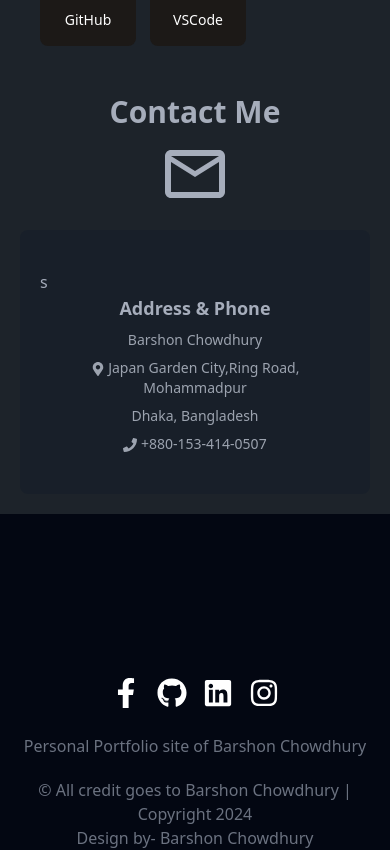
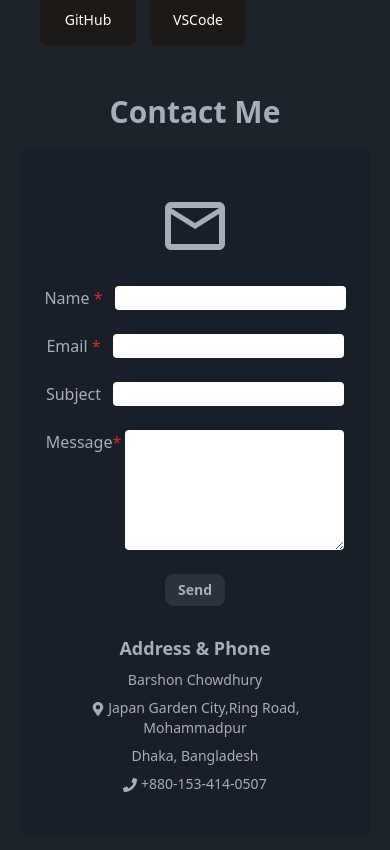
Before and after one commit to Barshonwebdev/Barshon-Portfolio, a React (Vite) app: page / in a window 390 px wide. Shown: the part 2760-3610 px from the top of the page. Built offline with nearby package versions, Linux system fonts and the light colour scheme.

Commit message:
contact section design (complete + responsive)

```diff
--- a/src/components/Contact.jsx
+++ b/src/components/Contact.jsx
@@ -9,23 +9,57 @@ const Contact = ({id}) => {
           <h2 className="text-3xl text-center mt-12 mb-2 font-semibold">
             Contact Me
           </h2>
-          <div className="flex justify-center">
-            <MdOutlineMail className="text-7xl"></MdOutlineMail>
-          </div>
-          <div className=" bg-slate-900 bg-opacity-30 lg:py-28 py-10 mx-5 px-5 lg:mx-96 my-5 rounded-lg flex flex-col md:flex-row justify-around items-center">
-            <form className="w-full">s</form>
+
+          <div className=" bg-slate-900 bg-opacity-30  py-10 mx-5 px-5 lg:mx-96 my-5 rounded-lg flex flex-col md:flex-row justify-around items-center space-y-7">
+            <form className="w-full flex flex-col items-center space-y-6">
+              <div className="">
+                <MdOutlineMail className="text-7xl"></MdOutlineMail>
+              </div>
+
+              <div className="flex space-x-3">
+                <label>
+                  Name <span className="text-red-600">*</span>
+                </label>
+                <input className="bg-white text-black rounded" type="text" />
+              </div>
+              <div className="flex space-x-3">
+                <label>
+                  Email <span className="text-red-600">*</span>
+                </label>
+                <input className="bg-white  text-black rounded" type="email" />
+              </div>
+              <div className="flex space-x-3">
+                <label>Subject</label>
+                <input className="bg-white  text-black rounded" type="text" />
+              </div>
+              <div className="flex space-x-1 ">
+                <label>
+                  Message<span className="text-red-600">*</span>
+                </label>
+                <textarea
+                  className="bg-white  text-black rounded"
+                  name=""
+                  id=""
+                  cols="22"
+                  rows="5"
+                ></textarea>
+              </div>
+
+              <div>
+                <button className='zoom btn btn-sm rounded-lg btn-neutral'>Send</button>
+              </div>
+            </form>
             <div className="space-y-2 w-full text-sm text-center ">
               <h3 className=" text-lg font-bold">Address & Phone</h3>
-              <p className="text-gray-400">Barshon Chowdhury</p>
-              <p className="text-gray-400">
+              <p className="">Barshon Chowdhury</p>
+              <p className="">
                 <FaMapMarkerAlt className="inline"></FaMapMarkerAlt> Japan
                 Garden City,Ring Road, Mohammadpur
               </p>
-              <p className="text-gray-400">Dhaka, Bangladesh</p>
-              <p className="text-gray-400">
+              <p className="">Dhaka, Bangladesh</p>
+              <p className="">
                 <FaPhone className="inline"></FaPhone> +880-153-414-0507
               </p>
-
             </div>
           </div>
         </div>
```
